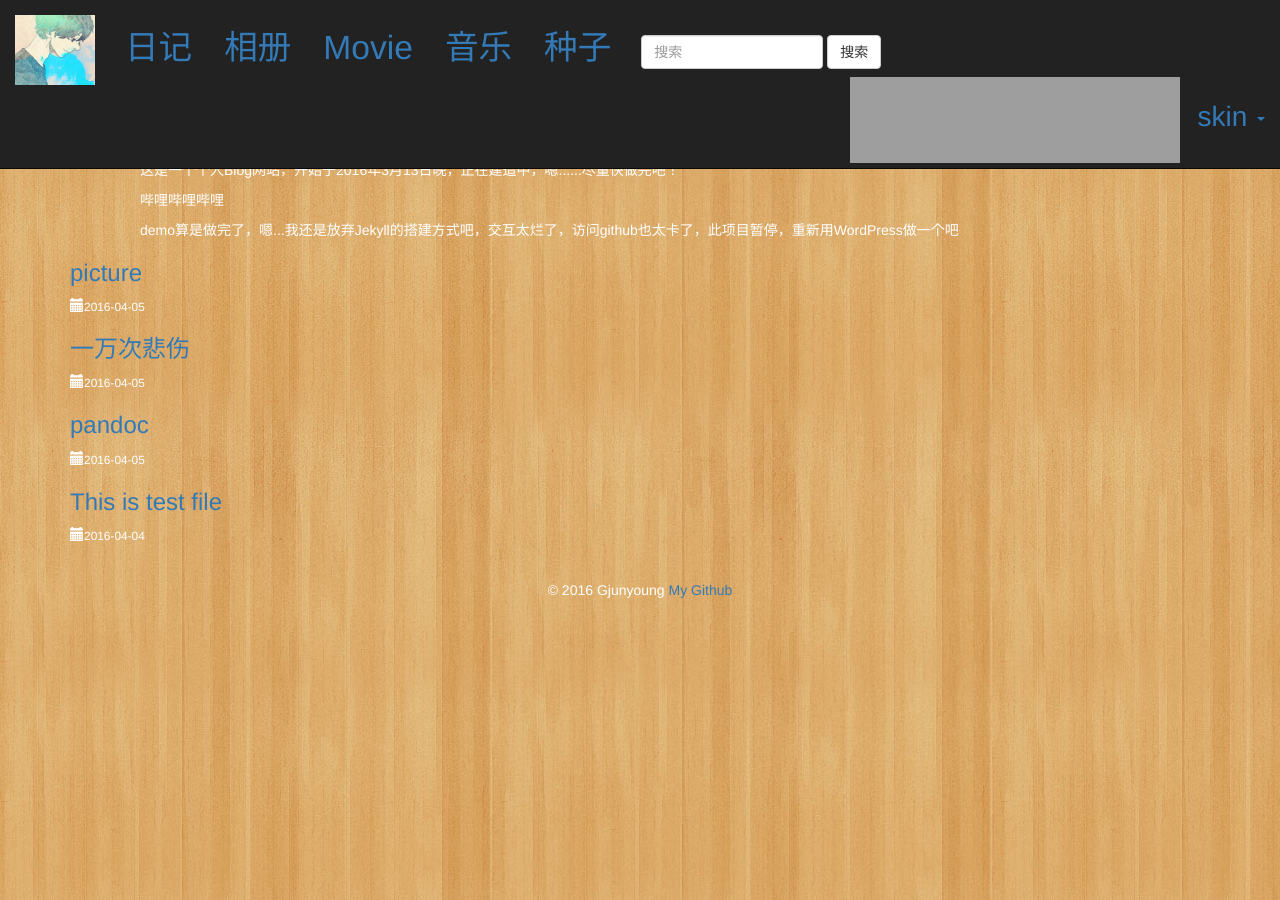
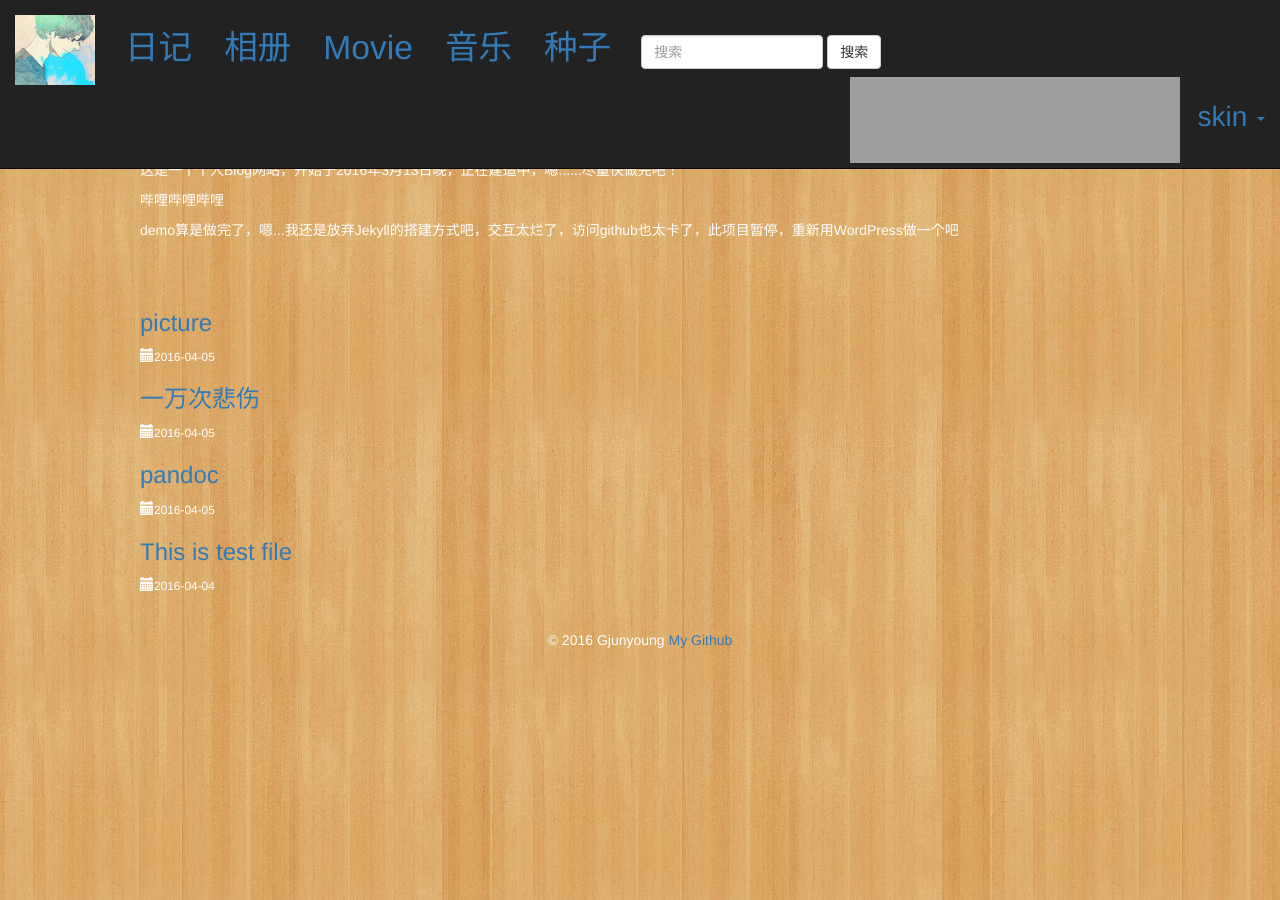
Before and after one commit to gjunyoung/blog-for-someone, a Jekyll site: the page built from index.html, in a window 1280 px wide. Built offline with Jekyll 4.4.1, drawn with Linux system fonts in a browser that asks for light colours; grey boxes are pictures that could not be loaded.

Commit message:
Update default.html

```diff
--- a/_layouts/default.html
+++ b/_layouts/default.html
@@ -28,7 +28,7 @@
         <div class="collapse navbar-collapse" id="navbar-collapse1" style="padding-top: 14px">
             <ul id="mytab" class="nav nav-pills">
                 <li><a href="{{ site.baseurl }}/note">日记</a></li>
-                <li><a href="#pictures" data-toggle="pill">相册</a></li>
+                <li><a href="{{ site.baseurl }}/pictures">相册</a></li>
                 <li><a href="#movie" data-toggle="pill">Movie</a></li>
                 <li><a href="#music" data-toggle="pill">音乐</a></li>
                 <li><a href="#" data-toggle="modal" data-target="#headModal">种子</a></li>
@@ -71,7 +71,7 @@
         <p>demo算是做完了，嗯...我还是放弃Jekyll的搭建方式吧，交互太烂了，访问github也太卡了，此项目暂停，重新用WordPress做一个吧</p>
     </div>
 
-   <div class="tab-content">
+   <div class="starter2">
        {{ content }}
     <!--<div class="tab-pane active" id="note">{{ content }}</div>-->
     <!--<div class="tab-pane" id="pictures"><a href="{{ site.baseurl }}/pictures">{{ content }}</a></div>-->
```
